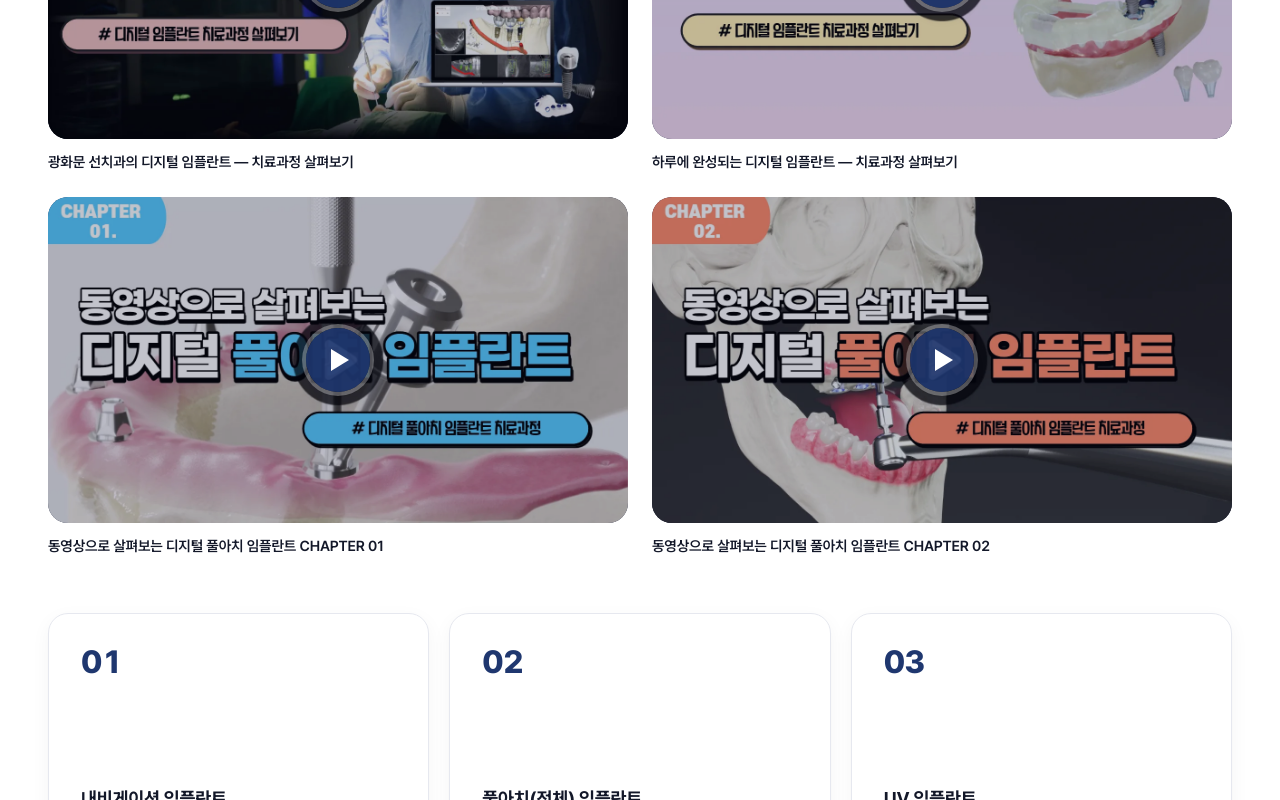
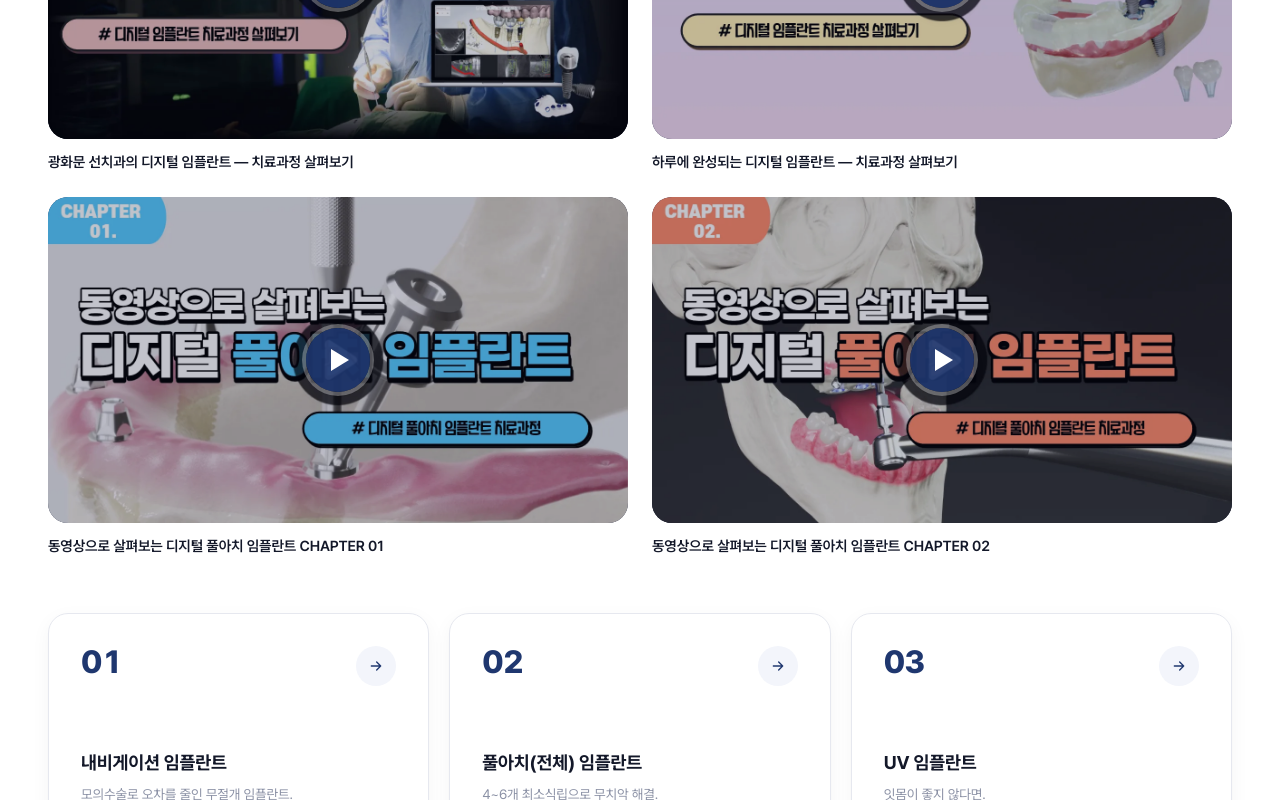
Before and after one commit to winaid/dentalsun, a Next.js app: page / in a window 1280 px wide. Shown: the part 3288-4088 px from the top of the page. Built offline with nearby package versions, Linux system fonts and the light colour scheme; no server answers.

Commit message:
뒤집기 카드 앞면 — 오른쪽 위 화살표 원 추가, 높이 260→224 로 여백 정리

```diff
--- a/components/FlipCard.tsx
+++ b/components/FlipCard.tsx
@@ -11,11 +11,16 @@ import { figSrc, type Fig } from '@/lib/docs';
 export function FlipCard({ href, num, label, desc, back, fig }: { href: string; num: string; label: string; desc: string; back: string; fig: Fig }) {
   return (
     <Link href={href} className="flip group block h-full rounded-3xl focus-visible:outline-2 focus-visible:outline-brand-600" aria-label={`${label} — ${desc}`}>
-      <div className="flip-inner relative h-full min-h-[260px]">
+      <div className="flip-inner relative h-full min-h-[224px]">
         {/* 앞면 */}
         <div className="flip-face card flex h-full flex-col p-7 md:p-8">
-          <span className="num-xl !text-brand-700">{num}</span>
-          <p className="mt-auto pt-10 text-[1.15rem] font-bold leading-snug text-ink">{label}</p>
+          <div className="flex items-start justify-between">
+            <span className="num-xl !text-brand-700">{num}</span>
+            <span className="flex h-10 w-10 items-center justify-center rounded-full bg-brand-50 text-brand-700 transition-colors group-hover:bg-sun-500 group-hover:text-white" aria-hidden>
+              <svg width="16" height="16" viewBox="0 0 24 24" fill="none"><path d="M5 12h14M13 6l6 6-6 6" stroke="currentColor" strokeWidth="2" strokeLinecap="round" strokeLinejoin="round" /></svg>
+            </span>
+          </div>
+          <p className="mt-auto pt-8 text-[1.15rem] font-bold leading-snug text-ink">{label}</p>
           <p className="mt-2 text-[13.5px] text-ink-muted">{desc}</p>
         </div>
         {/* 뒷면 — 사진 배경 */}
```
